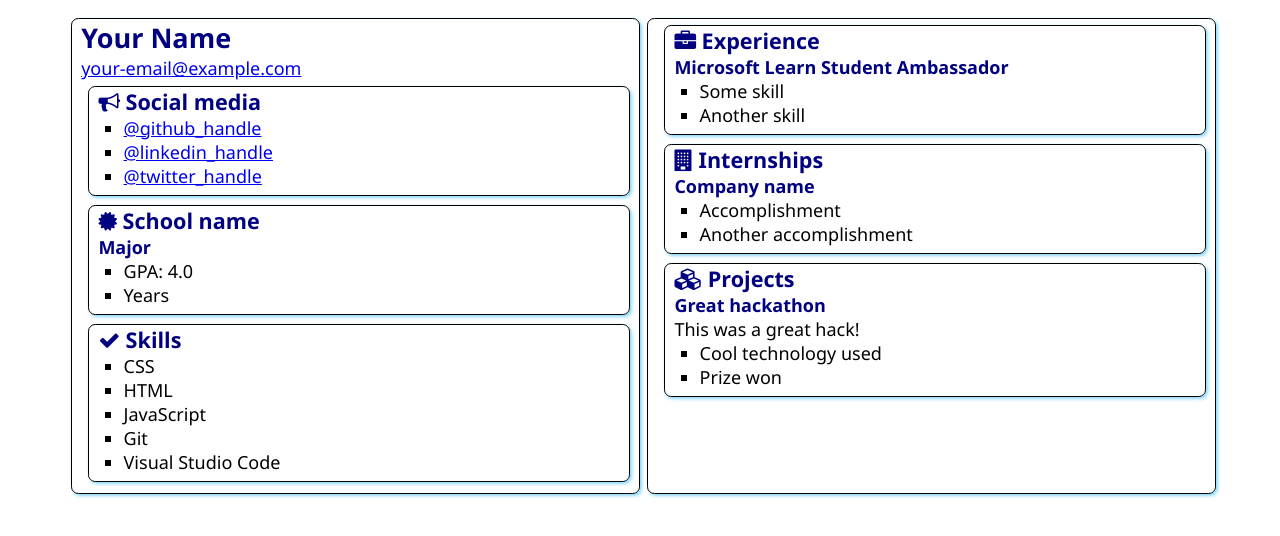
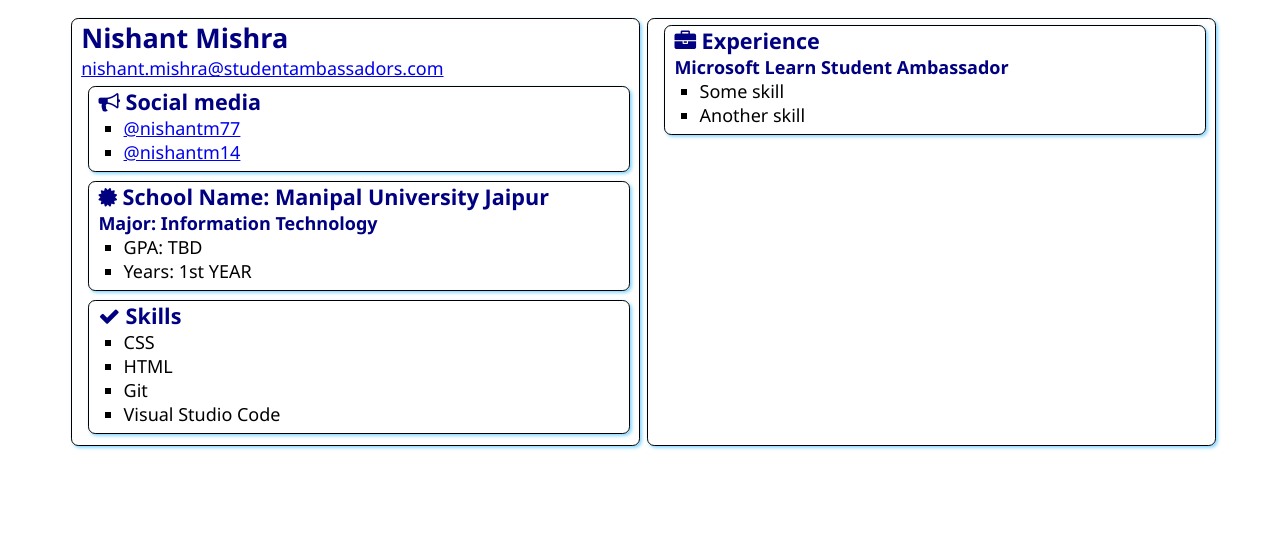
Before and after one commit to nishantm77/SATechnicalOnboarding, a plain HTML site: page src/index.html in a window 1280 px wide. Drawn offline with Linux system fonts and the light colour scheme.

Commit message:
Update index.html

```diff
--- a/src/index.html
+++ b/src/index.html
@@ -12,8 +12,8 @@
 <body>
     <main>
         <article class="box">
-            <h1>Your Name</h1>
-            <div><a href="mailto:your.email@example.com">your-email@example.com</a></div>
+            <h1>Nishant Mishra</h1>
+            <div><a href="mailto:nishant.mishra@studentambassadors.com">nishant.mishra@studentambassadors.com</a></div>
 
             <section class="box">
                 <h2>
@@ -21,9 +21,8 @@
                     Social media
                 </h2>
                 <ul>
-                    <li><a href="https://github.com/<handle>">@github_handle</a></li>
-                    <li><a href="https://linkedin.com/in/<handle>">@linkedin_handle</a></li>
-                    <li><a href="https://twitter.com/<handle>">@twitter_handle</a></li>
+                    <li><a href="https://github.com/nishantm77">@nishantm77</a></li>
+                    <li><a href="https://linkedin.com/in/nishantm14">@nishantm14</a></li>
                 </ul>
             </section>
 
@@ -31,12 +30,12 @@
                 <div class="education">
                     <h2>
                         <i class="fa fa-certificate" aria-hidden="true"></i>
-                        School name
+                        School Name: Manipal University Jaipur
                     </h2>
-                    <h3>Major</h3>
+                    <h3>Major: Information Technology</h3>
                     <ul>
-                        <li>GPA: 4.0</li>
-                        <li>Years</li>
+                        <li>GPA: TBD</li>
+                        <li>Years: 1st YEAR</li>
                     </ul>
                 </div>
             </section>
@@ -49,7 +48,6 @@
                 <ul>
                     <li>CSS</li>
                     <li>HTML</li>
-                    <li>JavaScript</li>
                     <li>Git</li>
                     <li>Visual Studio Code</li>
                 </ul>
@@ -67,31 +65,6 @@
                     <li>Another skill</li>
                 </ul>
             </section>
-            <section class="box">
-                <h2>
-                    <i class="fa fa-building" aria-hidden="true"></i>
-                    Internships
-                </h2>
-
-                <h3>Company name</h3>
-                <ul>
-                    <li>Accomplishment</li>
-                    <li>Another accomplishment</li>
-                </ul>
-            </section>
-            <section class="box">
-                <h2>
-                    <i class="fa fa-cubes" aria-hidden="true"></i>
-                    Projects
-                </h2>
-
-                <h3>Great hackathon</h3>
-                <div>This was a great hack!</div>
-                <ul>
-                    <li>Cool technology used</li>
-                    <li>Prize won</li>
-                </ul>
-            </section>
         </article>
 
     </main>
```
